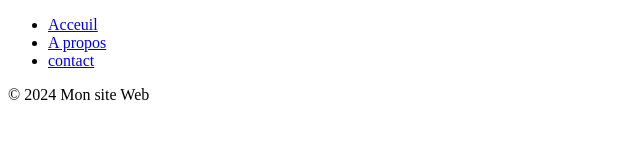
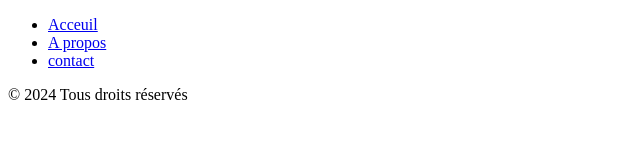
Before and after one commit to habib-bellara/site-web, a plain HTML site: page index.html in a window 1280 px wide. Shown: the full height of the page, 0-640 px from the left. Drawn offline with Linux system fonts and the light colour scheme.

Commit message:
Modification du pied de page dans la branche principale

```diff
--- a/index.html
+++ b/index.html
@@ -16,7 +16,7 @@
     </nav>
 
     <footer>
-        <p> &copy; 2024 Mon site Web</p>
+        <p> &copy; 2024 Tous droits réservés</p>
     </footer>
 </body>
 </html>
```
